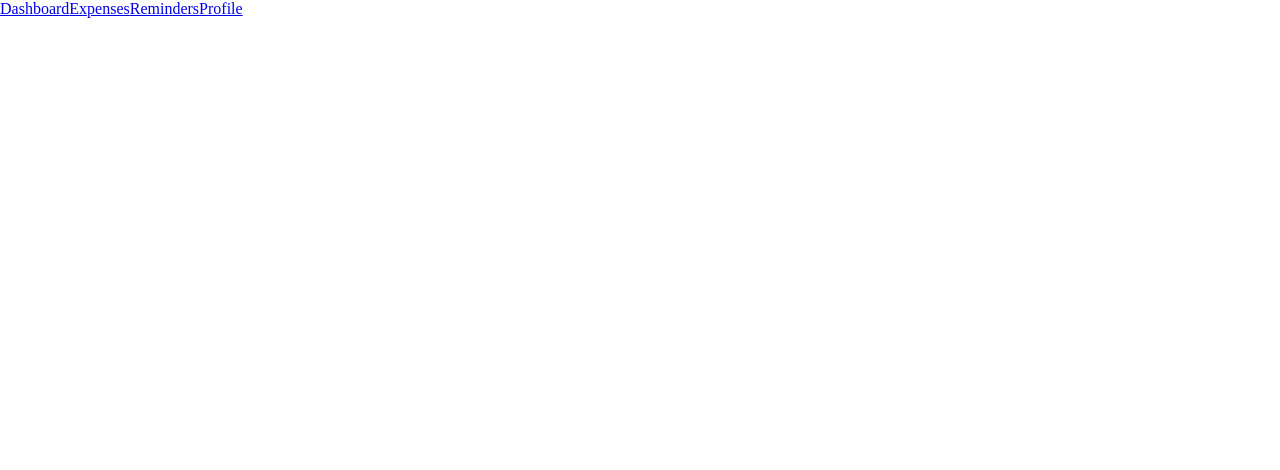
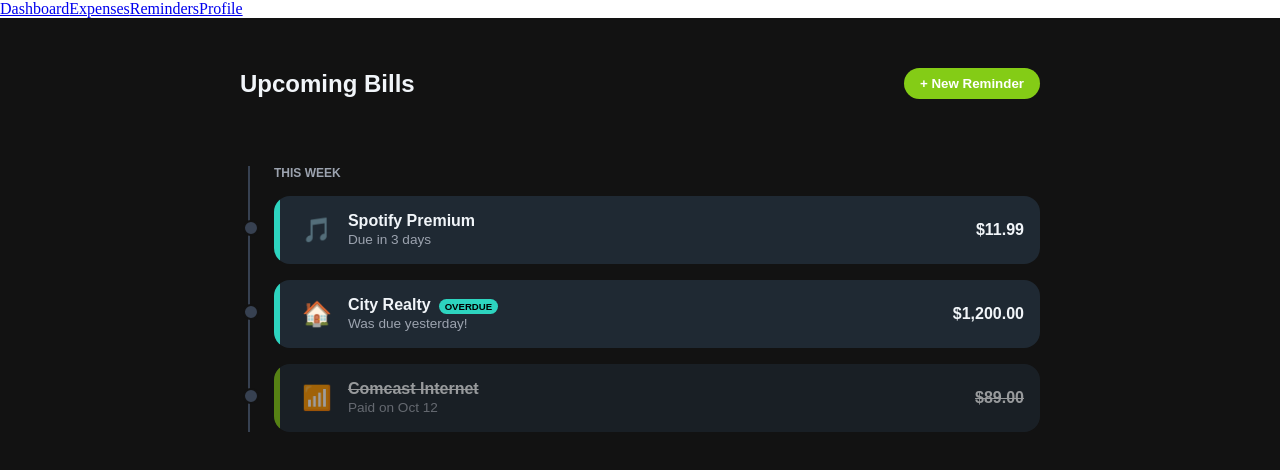
Before and after one commit to yasithbuddhima/UniWallet, a React (Create React App) app in the folder frontend/: page /reminders in a window 1280 px wide. Shown: the top 470 px of the page. Built offline with nearby package versions, Linux system fonts and the light colour scheme; no server answers.

Commit message:
feat: Add Reminders Page initial UI

```diff
--- a/frontend/src/Pages/Reminders/RemindersPage.jsx
+++ b/frontend/src/Pages/Reminders/RemindersPage.jsx
@@ -1,7 +1,95 @@
-import React from "react";
+import React, { useState } from "react";
+import styles from "./RemindersPage.module.css";
 
 const RemindersPage = () => {
-  return <></>;
+  const [reminders, setReminders] = useState([
+    {
+      id: 1,
+      merchant: "Spotify Premium",
+      cost: "$11.99",
+      due: "Due in 3 days",
+      status: "upcoming",
+      icon: "🎵",
+    },
+    {
+      id: 2,
+      merchant: "City Realty",
+      cost: "$1,200.00",
+      due: "Was due yesterday!",
+      status: "overdue",
+      icon: "🏠",
+    },
+    {
+      id: 3,
+      merchant: "Comcast Internet",
+      cost: "$89.00",
+      due: "Paid on Oct 12",
+      status: "paid",
+      icon: "📶",
+    },
+  ]);
+
+  const markAsPaid = (id) => {
+    setReminders((prev) =>
+      prev.map((item) =>
+        item.id === id ? { ...item, status: "paid", paidOn: new Date() } : item,
+      ),
+    );
+  };
+  return (
+    <>
+      <div className={styles.pageContainer}>
+        <div className={styles.contentBox}>
+          <div className={styles.header}>
+            <h2>Upcoming Bills</h2>
+            <button className={styles.addBtn}>+ New Reminder</button>
+          </div>
+
+          <div className={styles.timeline}>
+            <div className={styles.timeLabel}>THIS WEEK</div>
+
+            {reminders.map((item) => (
+              <div key={item.id} className={styles.cardWrapper}>
+                <div className={styles.timelineDot} />
+
+                <div className={`${styles.card} ${styles[item.status]}`}>
+                  <div className={styles.cardContent}>
+                    <div className={styles.icon}>{item.icon}</div>
+
+                    <div className={styles.details}>
+                      <span className={styles.merchant}>
+                        {item.merchant}
+                        {item.status === "overdue" && (
+                          <span className={styles.overdueTag}>OVERDUE</span>
+                        )}
+                      </span>
+                      <span className={styles.subtext}>{item.due}</span>
+                    </div>
+
+                    <div className={styles.priceAction}>
+                      {item.status !== "paid" ? (
+                        <>
+                          <span className={styles.amount}>{item.cost}</span>
+                          <button
+                            className={styles.payBtn}
+                            onClick={() => markAsPaid(item.id)}
+                          >
+                            Mark Paid ✓
+                          </button>
+                        </>
+                      ) : (
+                        <span className={styles.amount}>{item.cost}</span>
+                      )}
+                    </div>
+                  </div>
+                </div>
+              </div>
+            ))}
+          </div>
+        </div>
+      </div>
+    </>
+  );
 };
 
 export default RemindersPage;
--- a/frontend/src/Pages/Reminders/RemindersPage.module.css
+++ b/frontend/src/Pages/Reminders/RemindersPage.module.css
@@ -0,0 +1,173 @@
+.pageContainer {
+  background-color: #121212;
+  min-height: 100vh;
+  padding: 2rem;
+  font-family: sans-serif;
+  color: #f1f5f9;
+  display: flex;
+  justify-content: center;
+}
+
+.contentBox {
+  width: 100%;
+  max-width: 800px;
+}
+
+.header {
+  display: flex;
+  justify-content: space-between;
+  align-items: center;
+  margin-bottom: 3rem;
+}
+.addBtn {
+  background-color: #84cc16;
+  color: white;
+  border: none;
+  border-radius: 20px;
+  padding: 8px 16px;
+  font-weight: bold;
+  cursor: pointer;
+}
+
+.timeline {
+  border-left: 2px solid #374151;
+  padding-left: 24px;
+  margin-left: 8px;
+}
+.timeLabel {
+  color: #9ca3af;
+  font-size: 0.75rem;
+  font-weight: bold;
+  margin-bottom: 1rem;
+}
+
+.cardWrapper {
+  position: relative;
+  margin-bottom: 1rem;
+}
+
+.timelineDot {
+  position: absolute;
+  left: -31px;
+  top: 24px;
+  width: 12px;
+  height: 12px;
+  background-color: #374151;
+  border-radius: 50%;
+  border: 2px solid #121212;
+}
+
+.card {
+  background-color: #1f2933;
+  border-radius: 16px;
+  padding: 16px;
+  display: flex;
+  align-items: center;
+  position: relative;
+  overflow: hidden;
+  transition: all 0.2s;
+}
+
+.card::before {
+  content: "";
+  position: absolute;
+  left: 0;
+  top: 0;
+  bottom: 0;
+  width: 6px;
+  background-color: #2dd4bf;
+}
+
+.cardContent {
+  display: flex;
+  align-items: center;
+  width: 100%;
+  margin-left: 12px;
+}
+.icon {
+  font-size: 1.5rem;
+  margin-right: 16px;
+}
+
+.details {
+  flex-grow: 1;
+}
+.merchant {
+  display: block;
+  font-weight: bold;
+  font-size: 1rem;
+}
+.subtext {
+  font-size: 0.85rem;
+  color: #9ca3af;
+}
+
+.priceAction {
+  min-width: 100px;
+  text-align: right;
+}
+.amount {
+  font-weight: bold;
+  font-size: 1rem;
+  display: block;
+}
+.payBtn {
+  display: none;
+  background-color: #84cc16;
+  color: white;
+  border: none;
+  padding: 6px 12px;
+  border-radius: 6px;
+  cursor: pointer;
+  font-weight: bold;
+}
+
+.card:hover .amount {
+  display: none;
+}
+.card:hover .payBtn {
+  display: block;
+  animation: fadeIn 0.2s;
+}
+
+.card.overdue::before {
+  background-color: #2dd4bf;
+}
+.overdueTag {
+  background: #2dd4bf;
+  color: black;
+  font-size: 0.6rem;
+  padding: 2px 6px;
+  border-radius: 10px;
+  margin-left: 8px;
+}
+
+.card.paid {
+  opacity: 0.6;
+}
+.card.paid::before {
+  background-color: #84cc16;
+}
+
+.card.paid .merchant,
+.card.paid .amount {
+  text-decoration: line-through;
+}
+.card.paid:hover .amount {
+  display: block;
+}
+
+.card.paid:hover .payBtn {
+  display: none;
+}
+
+@keyframes fadeIn {
+  from {
+    opacity: 0;
+    transform: translateX(10px);
+  }
+  to {
+    opacity: 1;
+    transform: translateX(0);
+  }
+}
```
